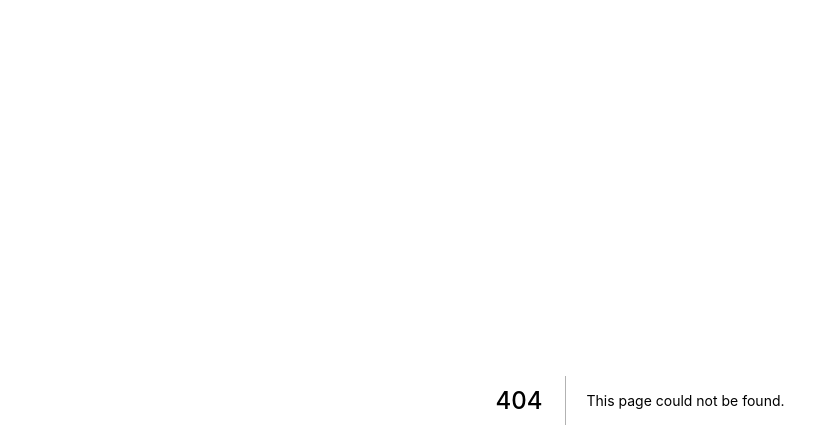
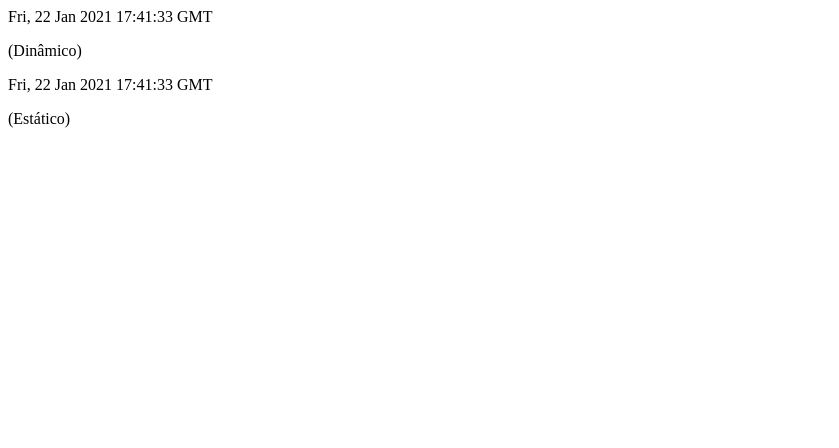
Before and after one commit to guilhermepereiraa95/WebNext, a Next.js app: page /tempo in a window 1280 px wide. Before the commit this address had no page. Shown: the top 448 px of the page, without its empty margins (0-839 px from the left). Built offline with nearby package versions, Linux system fonts and the light colour scheme.

Commit message:
Adding clock api

```diff
--- a/pages/api/tempo.js
+++ b/pages/api/tempo.js
@@ -2,9 +2,9 @@ function tempo(request, response){
     const dynamicDate = new Date();
 
     response.json({
+        date: dynamicDate.toGMTString()
+    })
 
-        date: dynamicDate.toGMTString()
-    });
 
 }
 
--- a/pages/menu.js
+++ b/pages/menu.js
@@ -19,7 +19,12 @@ function Menu(){
                     <a class="nav-link" href="#">Calculator</a>
                     </Link>
                 </li>
+                <li class="nav-item">
+                    <Link href="/tempo">
+                    <a class="nav-link">Clock  <span class="sr-only"></span></a>
+                    </Link>
 
+                </li>
                 </ul>
             </div>
             </nav>
--- /dev/null
+++ b/pages/tempo.js
@@ -0,0 +1,36 @@
+function Tempo(props){
+
+    const dynamicDate = new Date();
+    const dynamicDateString = dynamicDate.toGMTString();
+
+    return(
+
+        <div>
+            <div>
+                {dynamicDateString} <p>(Dinâmico)</p>
+            </div>
+            <div>
+                {props.staticDateString} <p>(Estático)</p>
+            </div>
+     </div>
+
+    )
+
+}
+
+export function getStaticProps(){
+
+    const staticDate = new Date();
+    const staticDateString = staticDate.toGMTString();
+
+    return {
+        props:{
+            staticDateString
+        }
+
+    }
+
+
+}
+
+export default Tempo;
```
